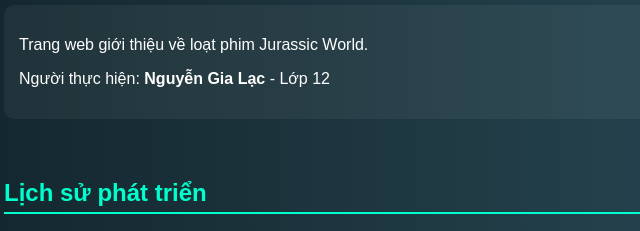
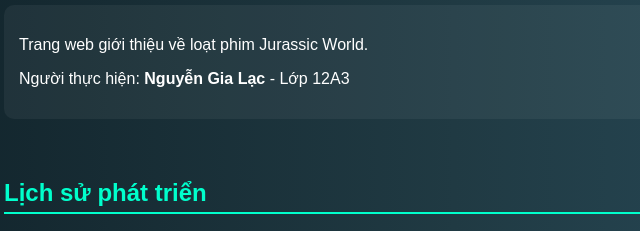
Before and after one commit to gialac77208vn/jurassic-world, a plain HTML site: page index.html in a window 1280 px wide. Shown: the part 456-687 px from the top of the page, 186-826 px from the left. Drawn offline with Linux system fonts and the light colour scheme.

Commit message:
Add files via upload

```diff
--- a/index.html
+++ b/index.html
@@ -107,7 +107,7 @@
 <h2>Giới thiệu</h2>
 <div class="card">
 <p>Trang web giới thiệu về loạt phim Jurassic World.</p>
-<p>Người thực hiện: <b>Nguyễn Gia Lạc</b> - Lớp 12</p>
+<p>Người thực hiện: <b>Nguyễn Gia Lạc</b> - Lớp 12A3</p>
 </div>
 </section>
 
```
